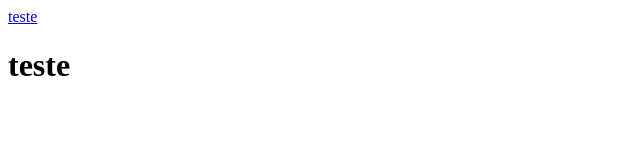
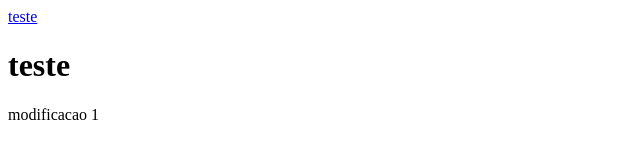
Before and after one commit to maicon393/primeiro-teste, a plain HTML site: page index.html in a window 1280 px wide. Shown: the full height of the page, 0-640 px from the left. Drawn offline with Linux system fonts and the light colour scheme.

Commit message:
primeira modificacao

```diff
--- a/index.html
+++ b/index.html
@@ -10,6 +10,6 @@
 
  <a href="teste.html">teste</a>
   <h1>teste</h1>
-
+   <p> modificacao 1 </p>
 </body>
 </html>
```
Also changed, not shown: teste.html (+1 -1 lines).
